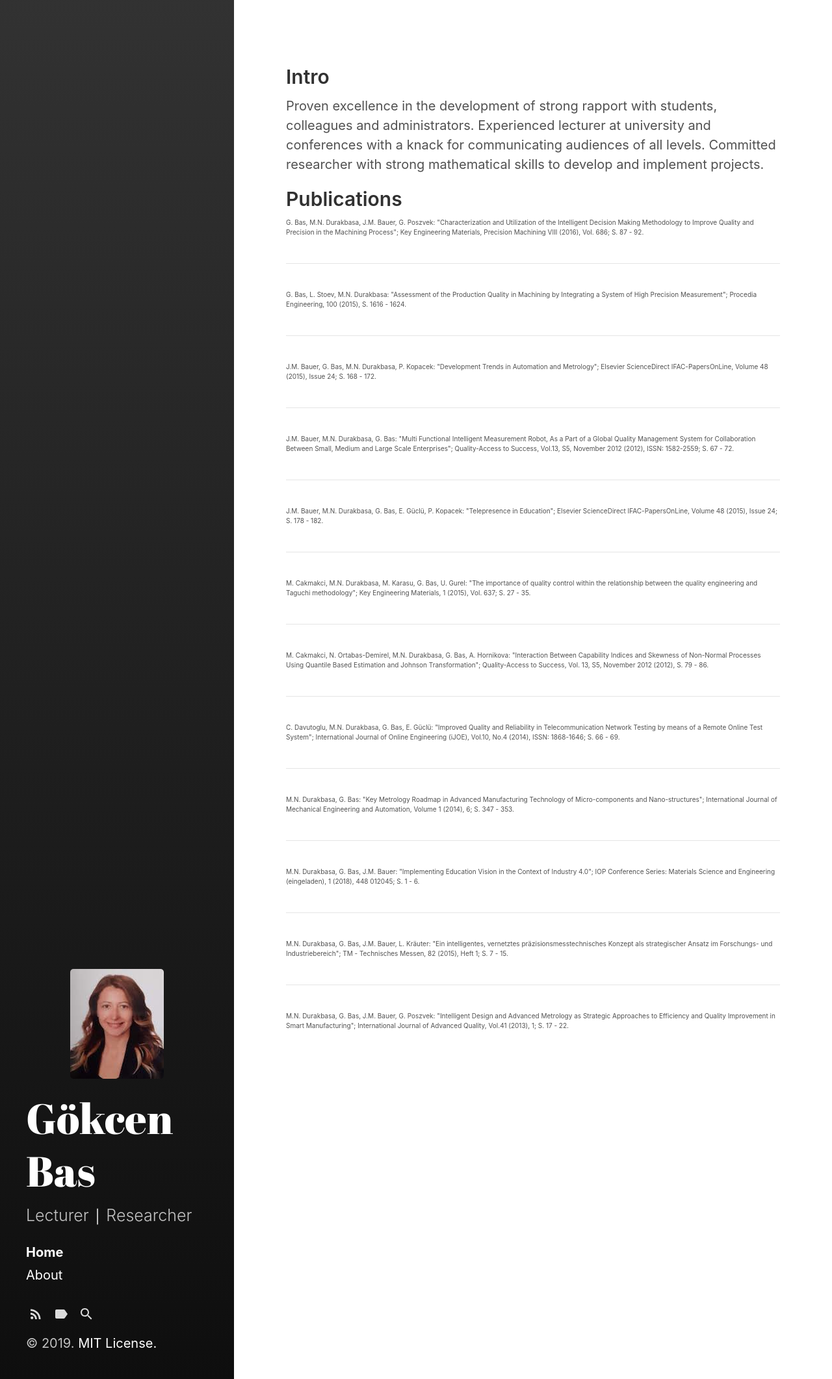
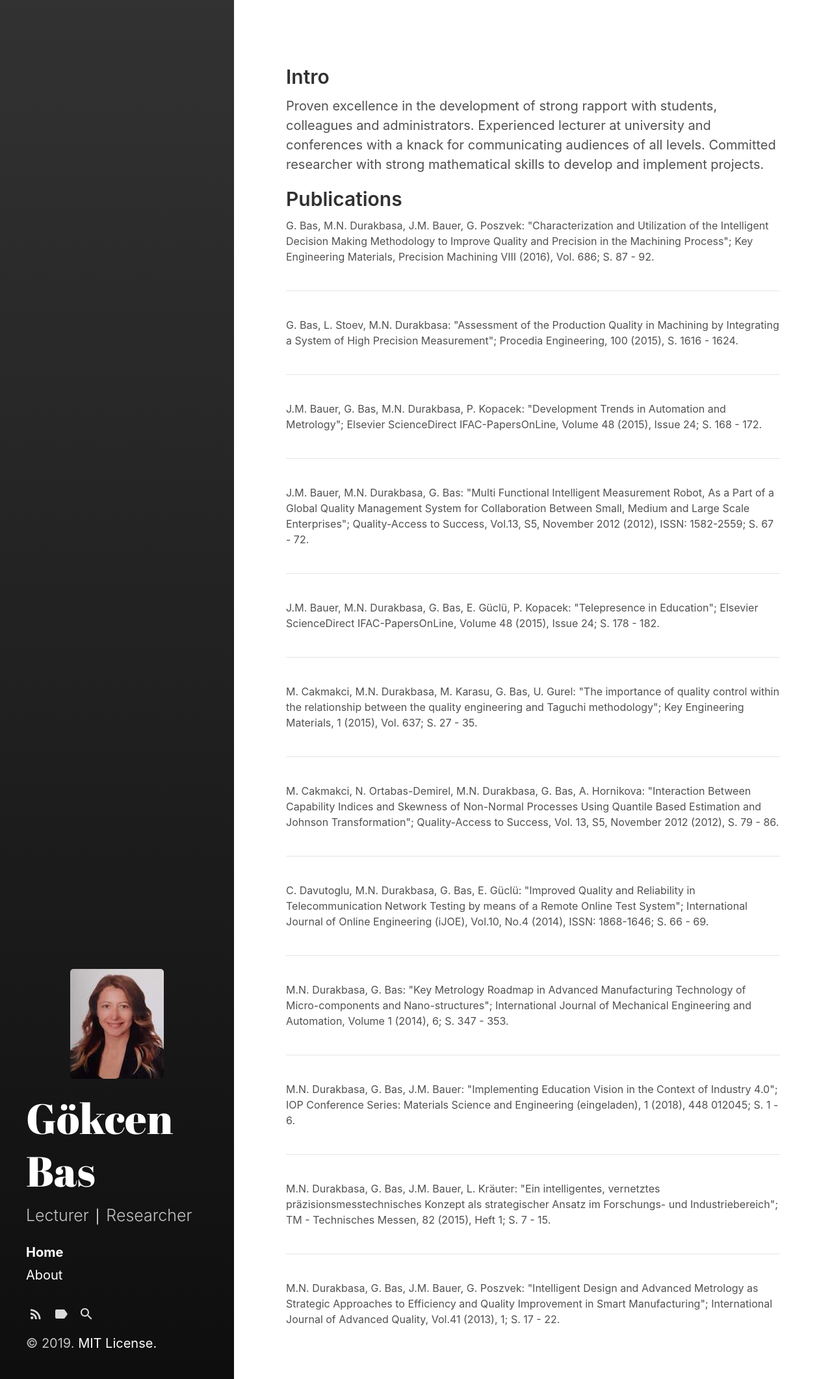
Before and after one commit to Budhaditya1/budhaditya1.github.io, a Jekyll site: the page built from index.html, in a window 1280 px wide. Shown: the whole page at 65% size. Built offline with Jekyll 4.4.1, drawn with Linux system fonts in a browser that asks for light colours; the list of posts is cut into pages by our own code; comment, search, counter and statistics services are not loaded.

Commit message:
Update index.html

```diff
--- a/_layouts/index.html
+++ b/_layouts/index.html
@@ -13,7 +13,7 @@ layout: default
  <div data-badge-type="donut" data-doi="10.1038/nature.2014.14583" data-hide-no-mentions="true" class="altmetric-embed"></div>
  </article>
 
- <font size="1">
+ <font size="3">
 
  <article class="post-body">
  G. Bas, M.N. Durakbasa, J.M. Bauer, G. Poszvek:
```
